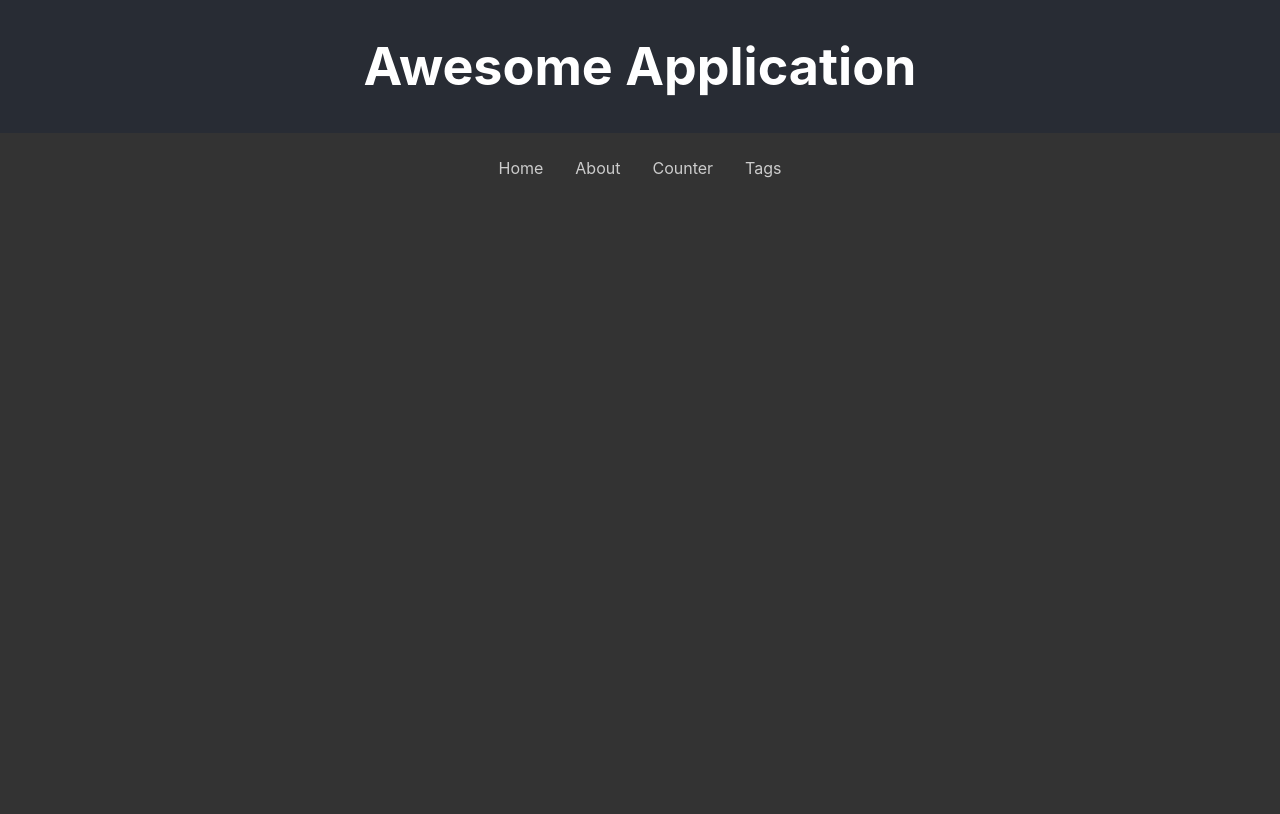
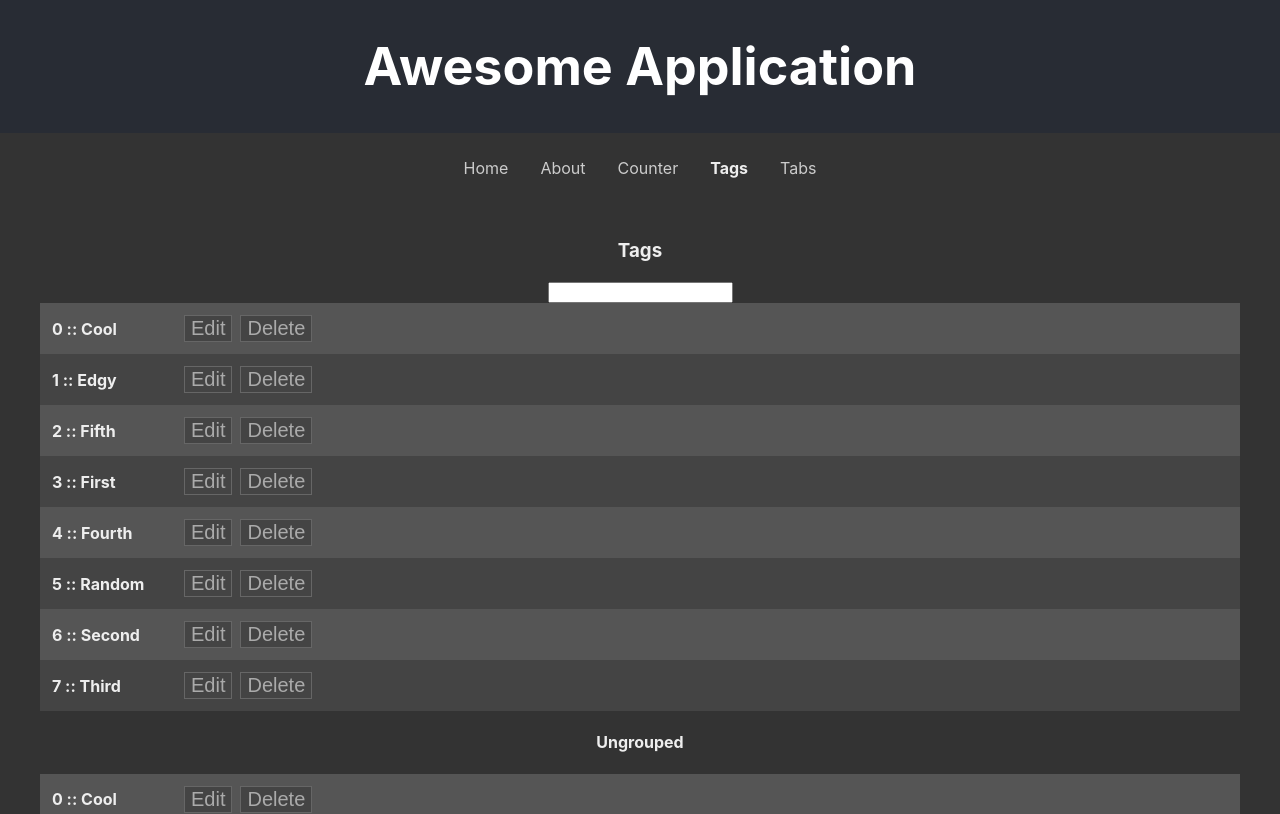
Before and after one commit to teamradhq/vite-example, a React (Vite) app: page /tags in a window 1280 px wide. Shown: the top 814 px of the page. Built offline with nearby package versions, Linux system fonts and the light colour scheme.

Commit message:
REFACTOR: Extract common page elements to pages.Page

```diff
--- a/src/App.tsx
+++ b/src/App.tsx
@@ -1,15 +1,13 @@
 import { Routes, Route } from 'react-router-dom';
 import { Provider } from 'react-redux';
+
 import { uuid } from '@src/services/uuid';
-
 import { store } from '@src/store';
 
 import { NavLinks } from '@src/components/NavLinks';
-import { Counter } from '@src/pages/Counter';
-import { Tags } from '@src/pages/Tags';
+import { Counter, Tabs, Tags } from '@src/pages';
 
 import './App.css';
-import { FC } from 'react';
 
 const pageKey = () => uuid({ prefix: 'page' });
 
@@ -31,10 +29,16 @@ const pages: PageEntry[] = [
     Component: Counter,
   },
   {
-    path: '/data',
+    path: '/tags',
     title: 'Tags',
     key: pageKey(),
     Component: Tags,
+  },
+  {
+    path: '/tabs',
+    title: 'Tabs',
+    key: pageKey(),
+    Component: Tabs,
   },
 ];
 
--- a/src/index.css
+++ b/src/index.css
@@ -1,3 +1,7 @@
+:root {
+  --container-max-width: 75rem;
+}
+
 body {
   margin: 0;
   background-color: #333;
--- a/src/pages/Counter.tsx
+++ b/src/pages/Counter.tsx
@@ -5,7 +5,9 @@ import {
 import { useAppSelector, useAppDispatch } from '@src/store/hooks';
 import { increment, decrement } from '@src/store/counterSlice';
 import { selectCounter } from '@src/store/selectors';
+
 import { Button } from '@src/components/Ui/Button';
+import { Page } from '@src/pages/Page';
 
 import './Counter.css';
 
@@ -22,13 +24,13 @@ export function Counter() {
   const dispatch = useAppDispatch();
 
   return (
-    <div className="page page-counter">
+    <Page slug="counter">
       <h2>Counter</h2>
       <DisplayCount count={count} />
       <p className="increment">
         <Button text="-" onClick={() => dispatch(decrement())} />
         <Button text="+" onClick={() => dispatch(increment())} />
       </p>
-    </div>
+    </Page>
   );
 }
--- /dev/null
+++ b/src/pages/Page.css
@@ -0,0 +1,4 @@
+.page {
+  max-width: var(--container-max-width);
+  margin: 0 auto;
+}
--- /dev/null
+++ b/src/pages/Page.tsx
@@ -0,0 +1,11 @@
+import { FC } from 'react';
+
+import './Page.css';
+
+export const Page: FC<Props.Page> = function Page(props) {
+  const { children, slug } = props;
+
+  return <section className={`page page-${slug}`}>
+    {children}
+  </section>;
+};
--- /dev/null
+++ b/src/pages/Tabs.css
@@ -0,0 +1,3 @@
+.page-tabs {
+  border: 2px solid orange;
+}
--- /dev/null
+++ b/src/pages/Tabs.tsx
@@ -0,0 +1,9 @@
+import type { FC } from 'react';
+
+import { Page } from '@src/pages/Page';
+
+import './Tabs.css';
+
+export const Tabs: FC = function Tabs() {
+  return <Page slug="tabs">Tabs!</Page>;
+};
--- a/src/pages/Tags.tsx
+++ b/src/pages/Tags.tsx
@@ -12,6 +12,7 @@ import {
   selectTags,
 } from '@src/store/tagsSlice/selectors';
 
+import { Page } from '@src/pages/Page';
 import { List, EditForm, DeleteForm } from '@src/components/Tags';
 import { Input, Modal } from '@src/components/Ui';
 
@@ -42,13 +43,13 @@ export function Tags() {
   };
 
   return (
-    <div className="page page-tags">
+    <Page slug="tags">
       <h3>Tags</h3>
       <form onSubmit={onSubmit}>
         <Input
-           value={addNew}
-           onChange={onChange}
-           ref={inputRef}
+          value={addNew}
+          onChange={onChange}
+          ref={inputRef}
         />
       </form>
       <List tags={tags} />
@@ -65,6 +66,6 @@ export function Tags() {
       <Modal text="Awesome" >
         <h1>This is some Content</h1>
       </Modal>
-    </div>
+    </Page>
   );
 }
--- /dev/null
+++ b/src/pages/index.ts
@@ -0,0 +1,4 @@
+export * from '@src/pages/Counter';
+export * from '@src/pages/Tabs';
+export * from '@src/pages/Tags';
+export { Page } from '@src/pages/Page';
--- a/src/types/index.d.ts
+++ b/src/types/index.d.ts
@@ -17,6 +17,10 @@ interface PageEntry {
 declare namespace Props {
   interface NavLinks {
     pages: Pick<PageEntry, 'path' | 'title' | 'key'>[]
+  }
+
+  interface Page {
+    slug: string,
   }
 
   namespace Ui {
```
